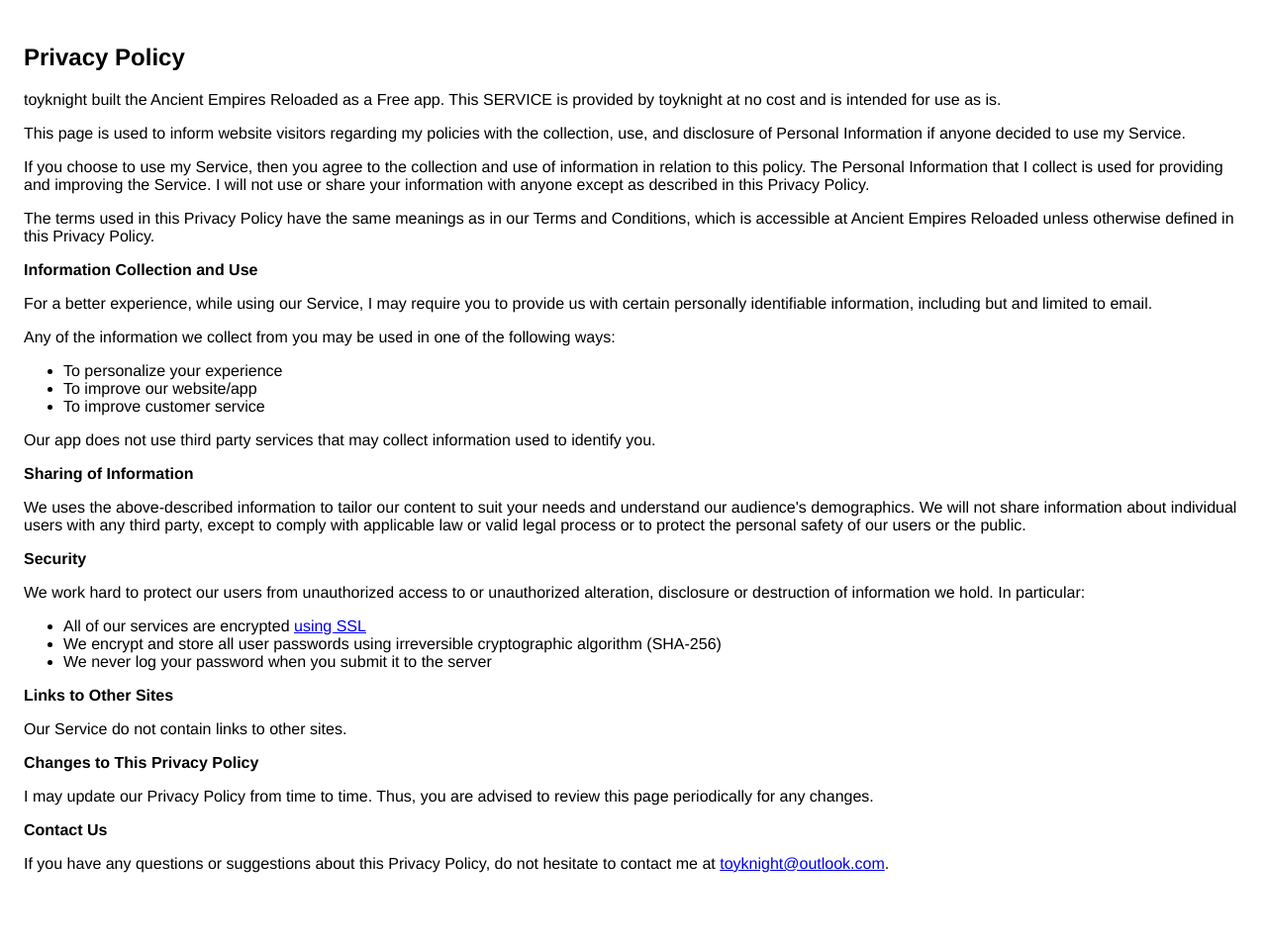
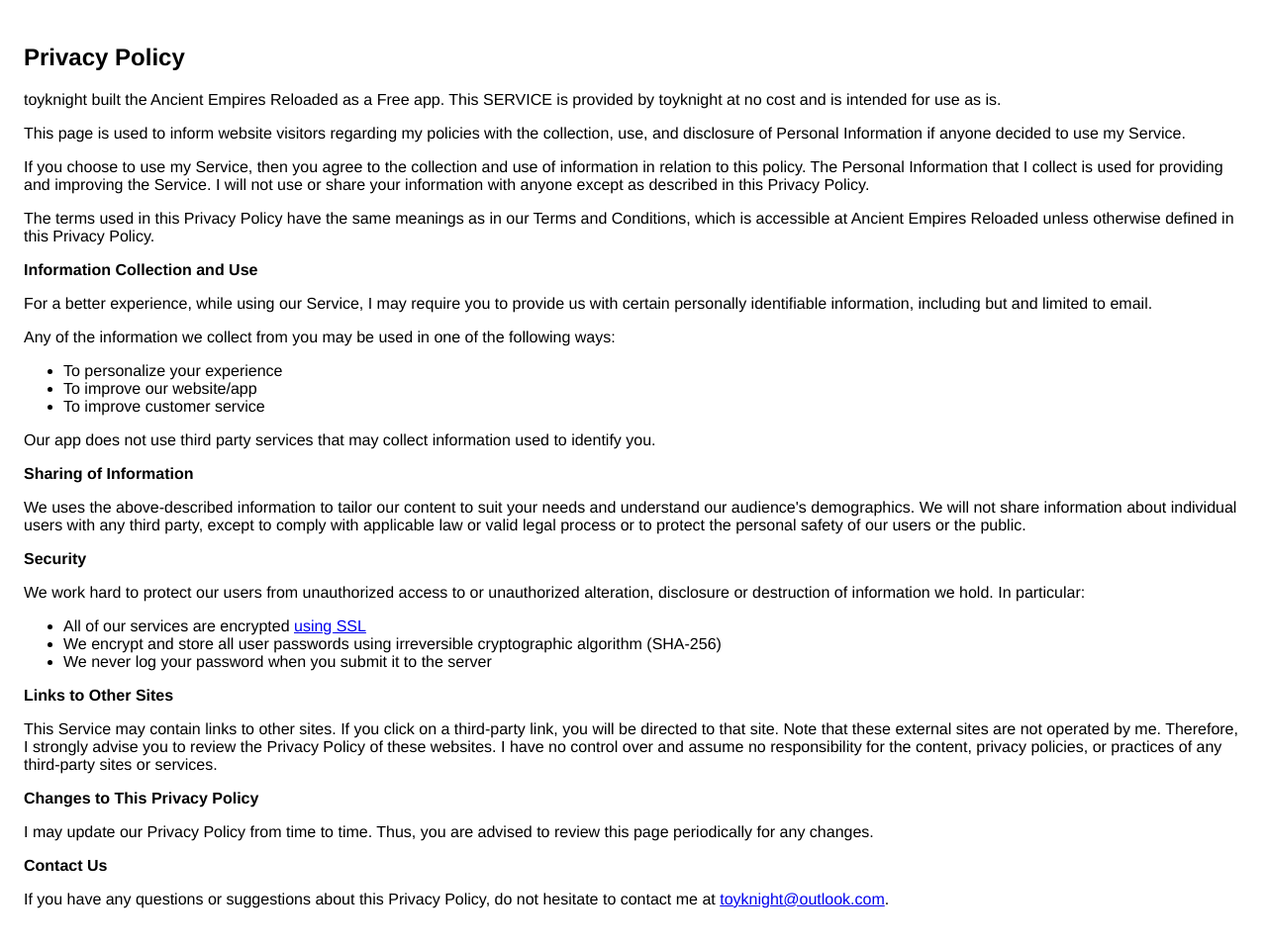
Before and after one commit to toyknight/toyknight.github.io, a Jekyll site: the page built from aer-privacy.md, in a window 1280 px wide. Shown: the whole page at 99% size. Built offline with Jekyll 4.4.1, drawn with Linux system fonts in a browser that asks for light colours; before the commit the page ends 922 px from its top, so only the background shows below that.

Commit message:
Update aer-privacy.html

```diff
--- a/_layouts/aer-privacy.html
+++ b/_layouts/aer-privacy.html
@@ -8,18 +8,22 @@
 </head>
 <body>
 <h2>Privacy Policy</h2>
-<p>toyknight built the Ancient Empires Reloaded as a Free app. This SERVICE is provided by toyknight at no cost and
+<p>
+    toyknight built the Ancient Empires Reloaded as a Free app. This SERVICE is provided by toyknight at no cost and
     is intended for use as is.
 </p>
-<p>This page is used to inform website visitors regarding my policies with the collection, use, and
+<p>
+    This page is used to inform website visitors regarding my policies with the collection, use, and
     disclosure of Personal Information if anyone decided to use my Service.
 </p>
-<p>If you choose to use my Service, then you agree to the collection and use of information in relation
+<p>
+    If you choose to use my Service, then you agree to the collection and use of information in relation
     to this policy. The Personal Information that I collect is used for providing and improving the
     Service. I will not use or share your information with anyone except as described
     in this Privacy Policy.
 </p>
-<p>The terms used in this Privacy Policy have the same meanings as in our Terms and Conditions, which is accessible
+<p>
+    The terms used in this Privacy Policy have the same meanings as in our Terms and Conditions, which is accessible
     at Ancient Empires Reloaded unless otherwise defined in this Privacy Policy.
 </p>
 <p><strong>Information Collection and Use</strong></p>
@@ -54,10 +58,14 @@
 </ul>
 <p><strong>Links to Other Sites</strong></p>
 <p>
-    Our Service do not contain links to other sites.
+    This Service may contain links to other sites. If you click on a third-party link, you will be directed to that site.
+    Note that these external sites are not operated by me. Therefore, I strongly advise you to review the Privacy Policy
+    of these websites. I have no control over and assume no responsibility for the content, privacy policies, or practices
+    of any third-party sites or services.
 </p>
 <p><strong>Changes to This Privacy Policy</strong></p>
-<p> I may update our Privacy Policy from time to time. Thus, you are advised to review
+<p>
+    I may update our Privacy Policy from time to time. Thus, you are advised to review
     this page periodically for any changes.
 </p>
 <p><strong>Contact Us</strong></p>
```
